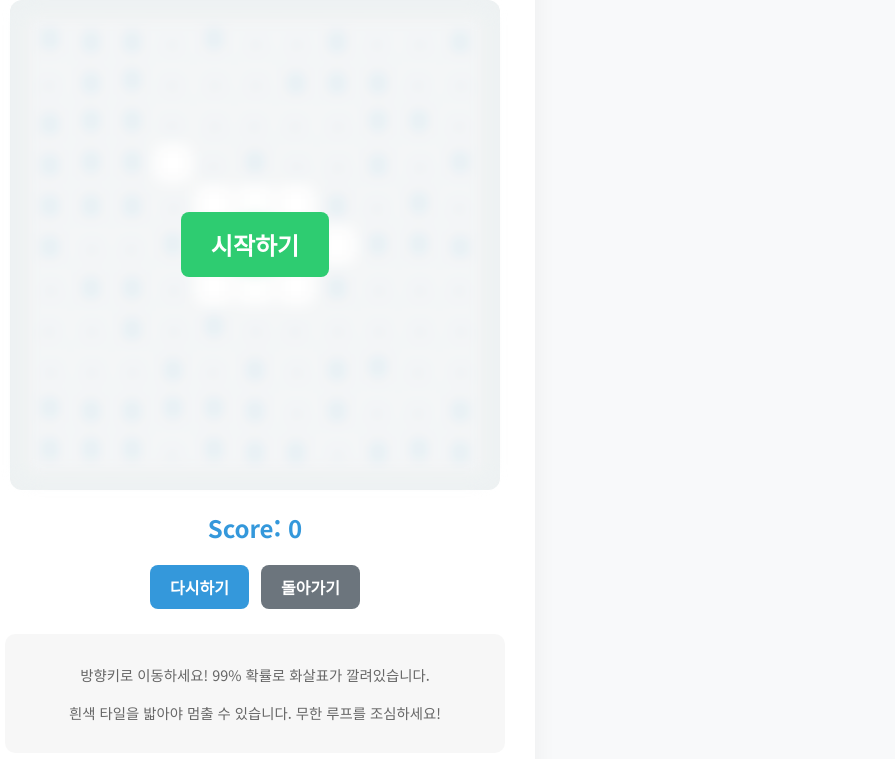
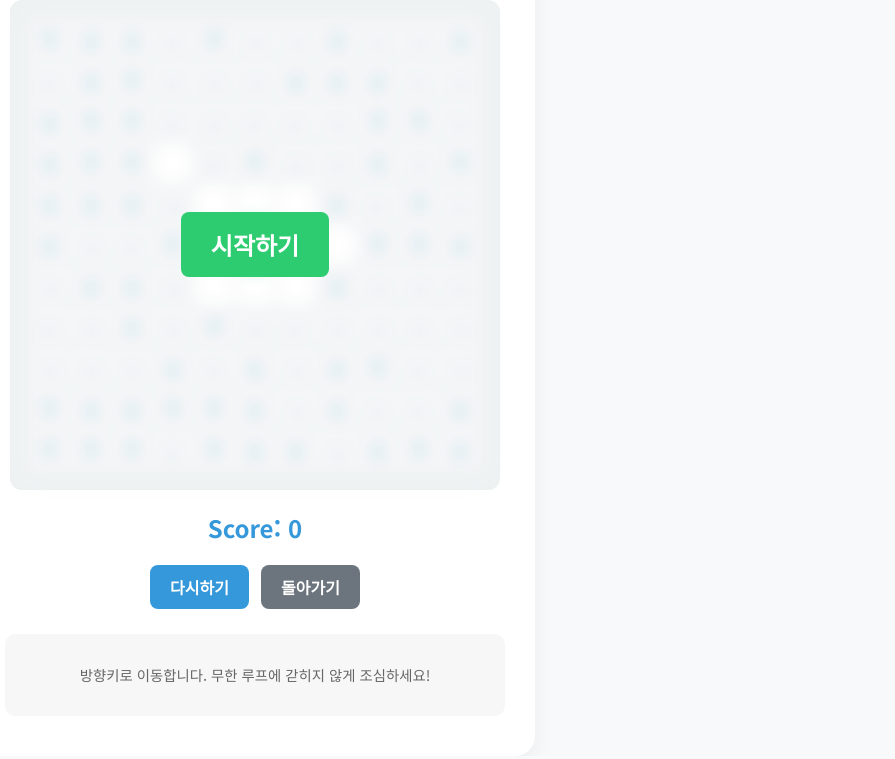
Before and after one commit to JINNY-US/just-one-10minutes, a plain HTML site: page tile-maze/index.html in a window 1280 px wide. Shown: the part 119-878 px from the top of the page, without its empty margins (385-1280 px from the left). Drawn offline with Linux system fonts and the light colour scheme.

Commit message:
UI: Update Tile Maze instructions

```diff
--- a/tile-maze/index.html
+++ b/tile-maze/index.html
@@ -48,8 +48,7 @@
 
         <!-- 4. 게임 설명 (맨 아래) -->
         <div class="instructions">
-            <p>방향키로 이동하세요! 99% 확률로 화살표가 깔려있습니다.</p>
-            <p>흰색 타일을 밟아야 멈출 수 있습니다. 무한 루프를 조심하세요!</p>
+            <p>방향키로 이동합니다. 무한 루프에 갇히지 않게 조심하세요!</p>
         </div>
     </div>
 
```
